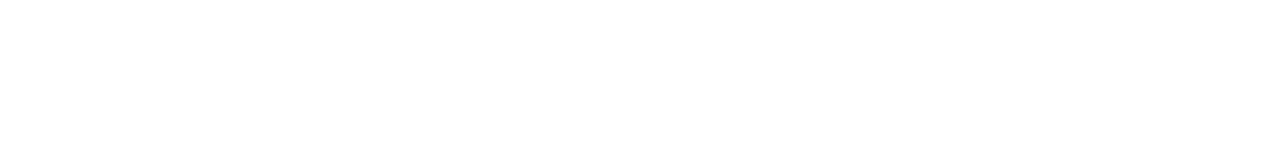
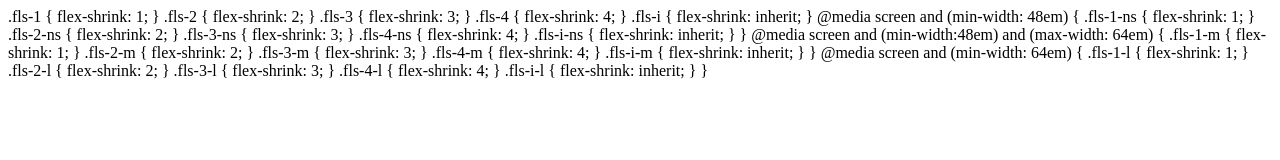
Before and after one commit to mrmrs/css-flex-shrink, a website: page index.html in a window 1280 px wide. Drawn offline with Linux system fonts and the light colour scheme.

Commit message:
Adding css contents to html file for documentation

```diff
--- a/index.html
+++ b/index.html
@@ -12,5 +12,37 @@
     <link rel="stylesheet" href="flex-shrink.css">
   </head>
   <body>
-  </body>
+.fls-1 { flex-shrink: 1; }
+.fls-2 { flex-shrink: 2; }
+.fls-3 { flex-shrink: 3; }
+.fls-4 { flex-shrink: 4; }
+.fls-i { flex-shrink: inherit; }
+
+
+@media screen and (min-width: 48em) {
+.fls-1-ns { flex-shrink: 1; }
+.fls-2-ns { flex-shrink: 2; }
+.fls-3-ns { flex-shrink: 3; }
+.fls-4-ns { flex-shrink: 4; }
+.fls-i-ns { flex-shrink: inherit; }
+
+}
+
+@media screen and (min-width:48em) and (max-width: 64em) {
+.fls-1-m { flex-shrink: 1; }
+.fls-2-m { flex-shrink: 2; }
+.fls-3-m { flex-shrink: 3; }
+.fls-4-m { flex-shrink: 4; }
+.fls-i-m { flex-shrink: inherit; }
+}
+
+@media screen and (min-width: 64em) {
+.fls-1-l { flex-shrink: 1; }
+.fls-2-l { flex-shrink: 2; }
+.fls-3-l { flex-shrink: 3; }
+.fls-4-l { flex-shrink: 4; }
+.fls-i-l { flex-shrink: inherit; }
+}
+
+</body>
 </html>
```
